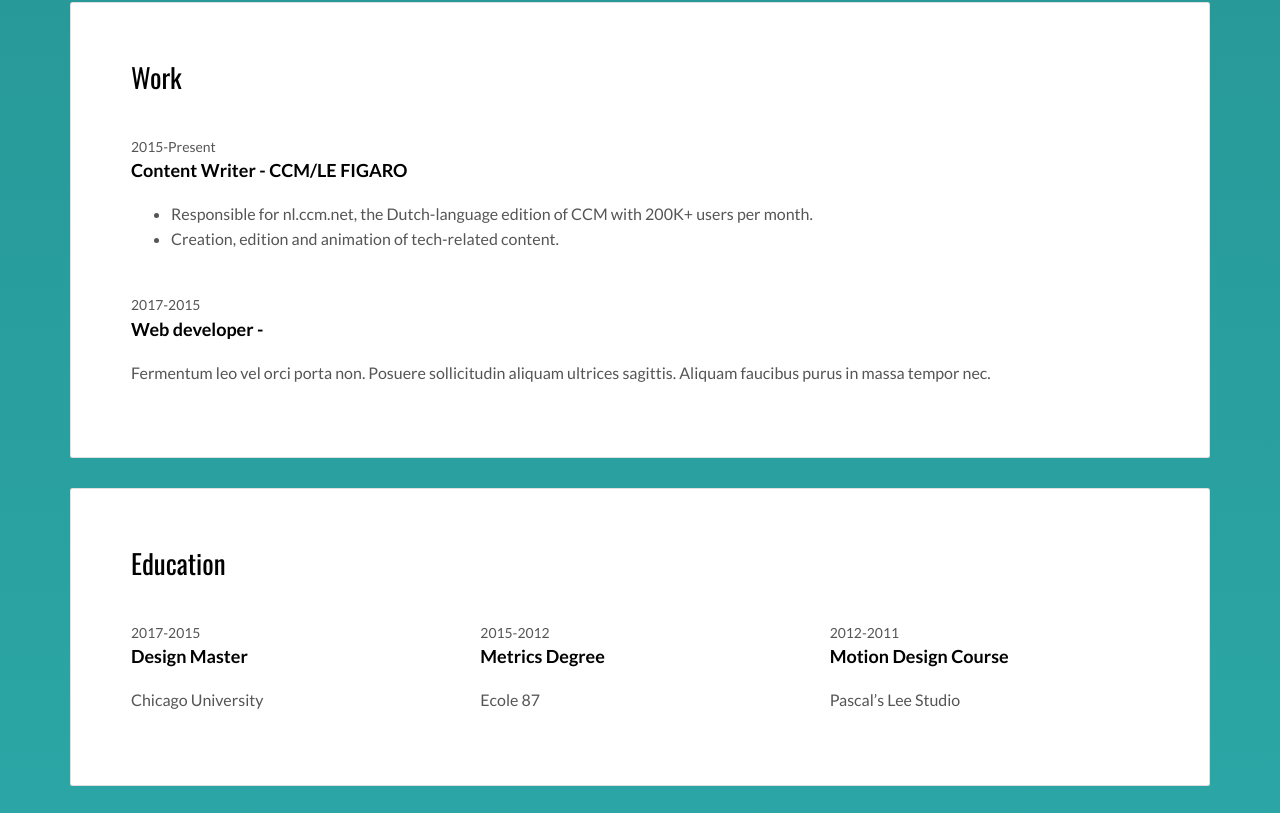
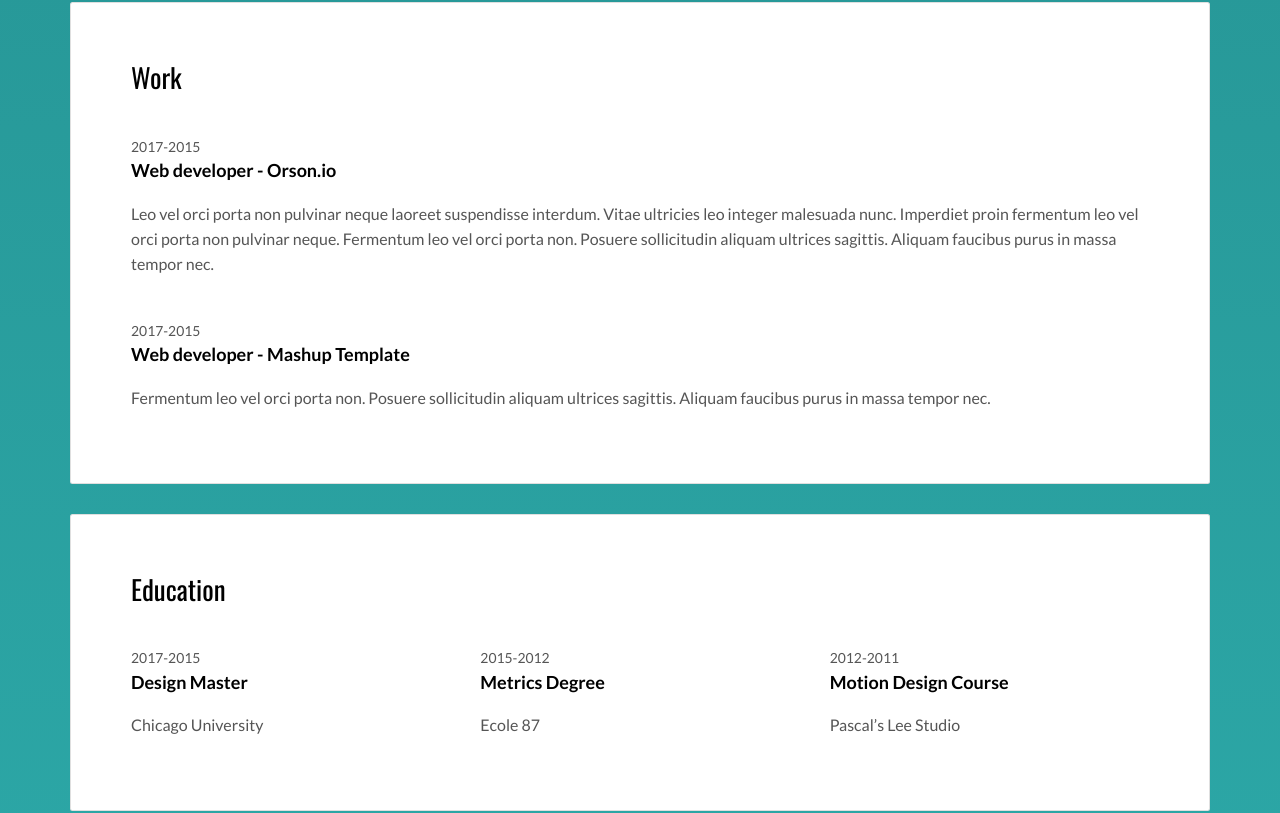
Before and after one commit to 80BDIJK5/80BDIJK5.github.io, a plain HTML site: page index.html in a window 1280 px wide. Shown: the part 1710-2523 px from the top of the page. Drawn offline with nearby package versions, Linux system fonts and the light colour scheme.

Commit message:
changes done

```diff
--- a/index.html
+++ b/index.html
@@ -110,17 +110,16 @@
           <div class="card-block">
             <h2>Work</h2>
             <div class="work-experience">
-              <small class="date">2015-Present</small>
-              <h3 class="h5 date-title">Content Writer - CCM/LE FIGARO</h3>
-                <ul>
-                  <li>Responsible for nl.ccm.net, the Dutch-language edition of CCM with 200K+ users per month.</li>
-                  <li>Creation, edition and animation of tech-related content.</li>
-                </ul>
+              <small class="date">2017-2015</small>
+              <h3 class="h5 date-title">Web developer - <a href="http://en.orson.io" title="Create professionnal website">Orson.io</a></h3>
+
+
+              <p>Leo vel orci porta non pulvinar neque laoreet suspendisse interdum. Vitae ultricies leo integer malesuada nunc. Imperdiet proin fermentum leo vel orci porta non pulvinar neque. Fermentum leo vel orci porta non. Posuere sollicitudin aliquam ultrices sagittis. Aliquam faucibus purus in massa tempor nec.</p>
             </div>
 
             <div class="work-experience">
               <small class="date">2017-2015</small>
-              <h3 class="h5 date-title">Web developer - </h3>
+              <h3 class="h5 date-title">Web developer - <a href="http://mashup-template.com" title="">Mashup Template</a></h3>
 
               <p>Fermentum leo vel orci porta non. Posuere sollicitudin aliquam ultrices sagittis. Aliquam faucibus purus in massa tempor nec.</p>
             </div>
@@ -147,7 +146,7 @@
                   <p>Ecole 87</p>
                 </div>
               </div>
-              <div class="col-md-4"
+              <div class="col-md-4">
                 <div class="education-experience">
                   <small class="date">2012-2011</small>
                   <h3 class="h5 date-title">Motion Design Course</h3>
@@ -208,10 +207,10 @@
                 <input type="text" class="form-control" id="subject" placeholder="Subject">
               </div>
               <div class="form-group">
-                <textarea class="form-control" rows="5" placeholder="Write me a message"></textarea>
+                <textarea class="form-control" rows="5" placeholder="Shoot me a message"></textarea>
               </div>
               <div class="form-group">
-                <a href="mailto:rhcdijks@gmail.com"></a><button type="submit" class=" btn btn-primary">Send message</button></a>
+                <button type="submit" class=" btn btn-primary">Send message</button>
               </div>
             </form>
           </div>
```
Also changed, not shown: _site/index.html (+33 -9 lines).
